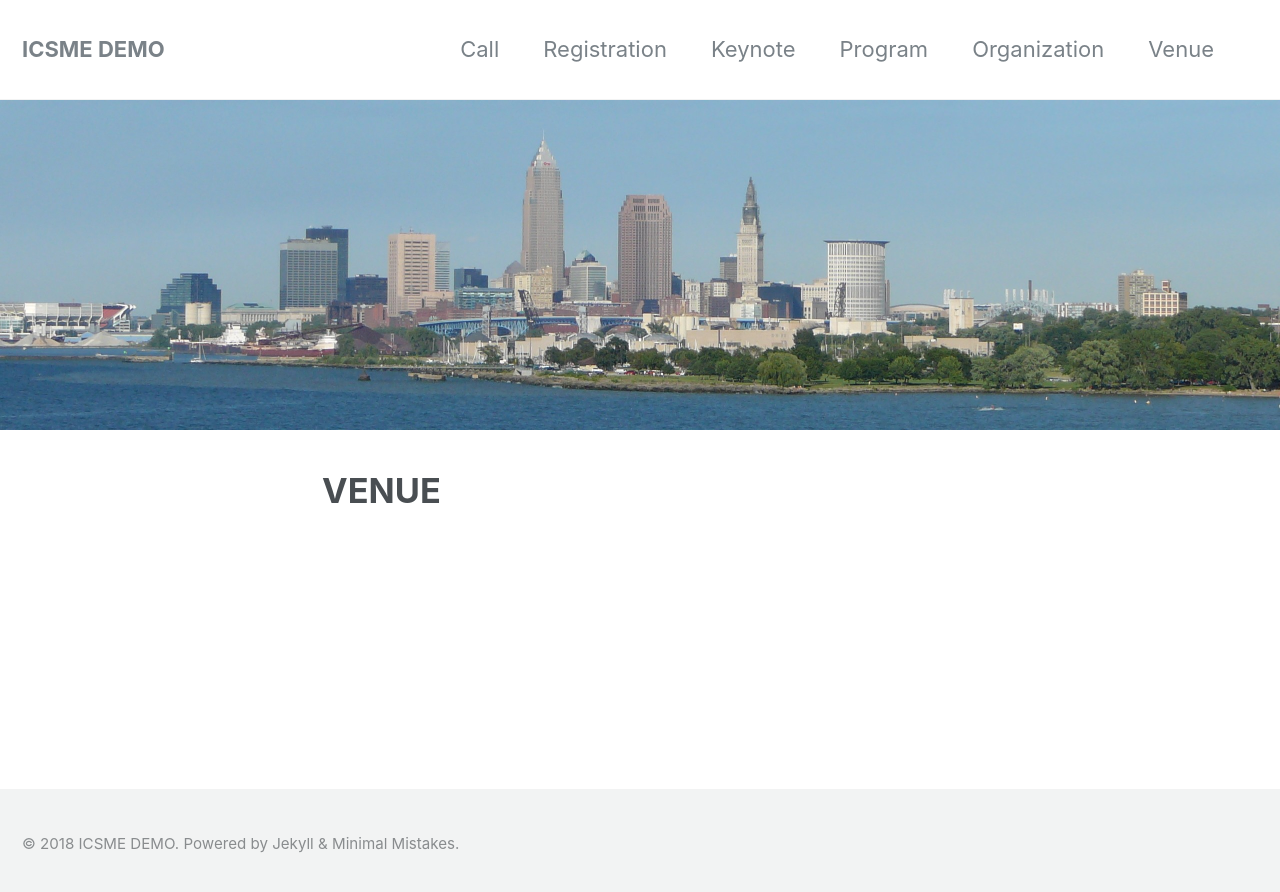
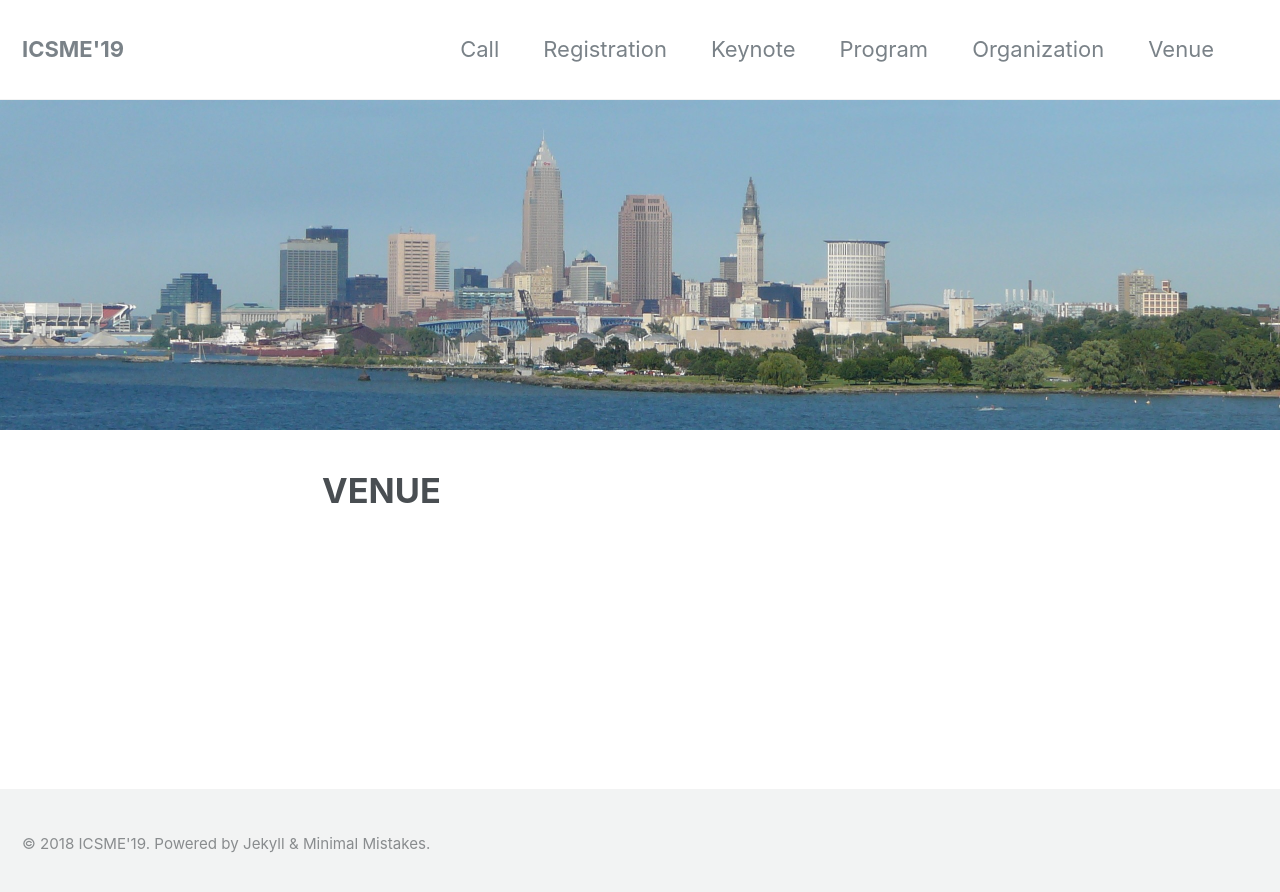
Before and after one commit to icsme2019/icsme2019.github.io, a Jekyll site: the page built from _pages/venue.md, in a window 1280 px wide. Shown: the top 892 px of the page. Built offline with Jekyll 4.4.1, drawn with Linux system fonts in a browser that asks for light colours.

```diff
--- a/_config.yml
+++ b/_config.yml
@@ -7,11 +7,14 @@
 
 minimal_mistakes_skin    : "default" # "air", "contrast", "dark", "dirt", "mint", "sunrise"
 
+# Port For Local Development
+port: 4040
+
 # Site Settings
 locale                   : "en"
-title                    : "ICSME DEMO"
+title                    : "ICSME'19"
 title_separator          : "-"
-name                     : "ICSME DEMO"
+name                     : "ICSME'19"
 description              : "Home of the ICSME 2019 Conference"
 url                      : "https://icsme2019.github.io/" # the base hostname & protocol for your site e.g. "https://mmistakes.github.io"
 baseurl                  : # the subpath of your site, e.g. "/blog"
@@ -83,7 +86,7 @@ analytics:
 
 # Site Author
 author:
-  name             : "ICSME DEMO"
+  name             : "ICSME'19"
   avatar           : # path of avatar image, e.g. "/assets/images/bio-photo.jpg"
   bio              : ""
   location         : "Cleveland, OH"
```
Also changed, not shown: index.md (+0 -5 lines).
